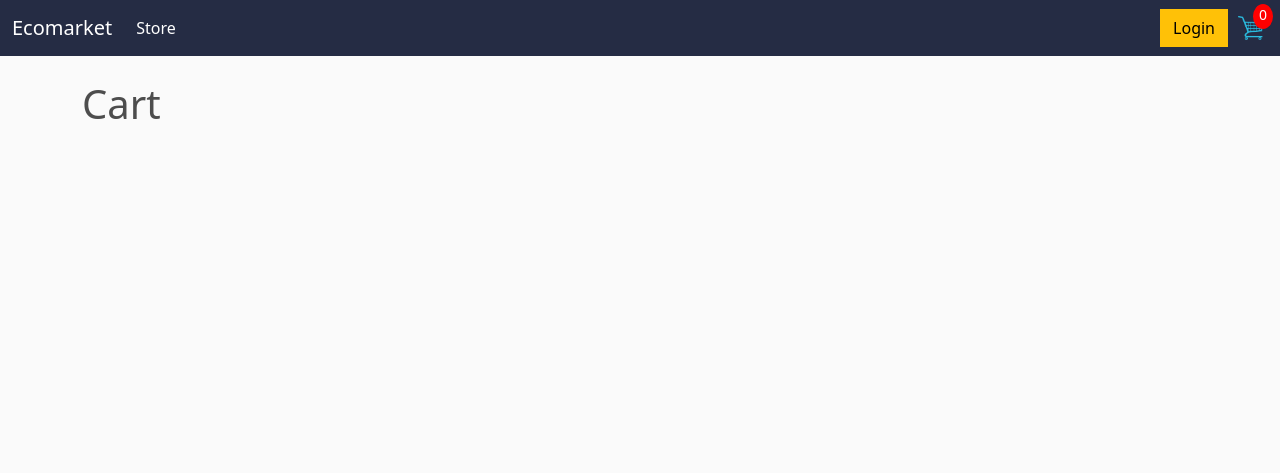
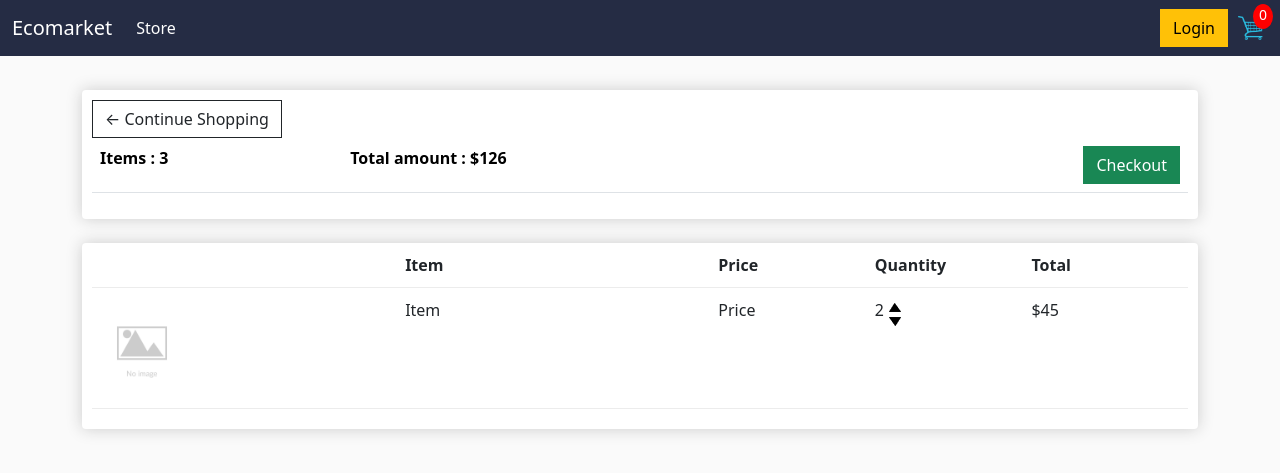
Before and after one commit to skmeetaali/Ecomarket, a Django app: page /cart/ in a window 1280 px wide. Shown: the top 473 px of the page. Run offline with Django 5.2, Linux system fonts and the light colour scheme; lists and menus that the app fills with data are empty.

Commit message:
cart and store page ui done

```diff
--- a/store/templates/store/cart.html
+++ b/store/templates/store/cart.html
@@ -2,5 +2,51 @@
 {% load static %}
 
 {% block content %}
-<h1>Cart</h1>
+
+<div class="row">
+
+    <div class="col-lg-12">
+        <div class="box-element">
+            <a class="btn btn-outline-dark" href="{% url 'store' %}">&#x2190; Continue Shopping</a>
+            <br>
+            <table class="table">
+
+                <tr>
+                    <th>Items : <strong>3</strong></th>
+                    <th>Total amount : <strong>$126</strong></th>
+                    <th><a style="float:right;" class="btn btn-success" href="{% url 'checkout' %}">Checkout</a></th>
+                </tr>
+
+            </table>
+        </div>
+        <br>
+        <div class="box-element">
+            <div class="cart-row">
+                <div style="flex: 2;"></div>
+                <div style="flex: 2;"><strong>Item</strong></div>
+                <div style="flex: 1;"><strong>Price</strong></div>
+                <div style="flex: 1;"><strong>Quantity</strong></div>
+                <div style="flex: 1;"><strong>Total</strong></div>
+            </div>
+            <div class="cart-row">
+                <div style="flex: 2;"><img style="top: 0;"  class="row-image"  src="{% static 'images/no-img.webp' %}" alt="product-img"></div>
+                <div style="flex: 2;">Item</div>
+                <div style="flex: 1;">Price</div>
+                <div style="flex: 1; flex-wrap: wrap; display: flex;">
+                    2
+                    <div style="display: flex;flex-direction: column;padding-left: 5px;top: 0;">
+
+                        <img class="chg-quantity"  src="{% static 'images/arrow-up.png' %}" alt="up">
+                        <img class="chg-quantity"  src="{% static 'images/arrow-down.png' %}" alt="down">
+
+                    </div>
+                </div>
+                <div style="flex: 1;">$45</div>
+            </div>
+        </div>
+    </div>
+
+
+</div>
+
 {% endblock %}
```
Also changed, not shown: store/templates/store/checkout.html (+21 -2 lines), store/templates/store/store.html (+37 -1 lines), static/images/arrow-down.png (added), static/images/arrow-up.png (added).
